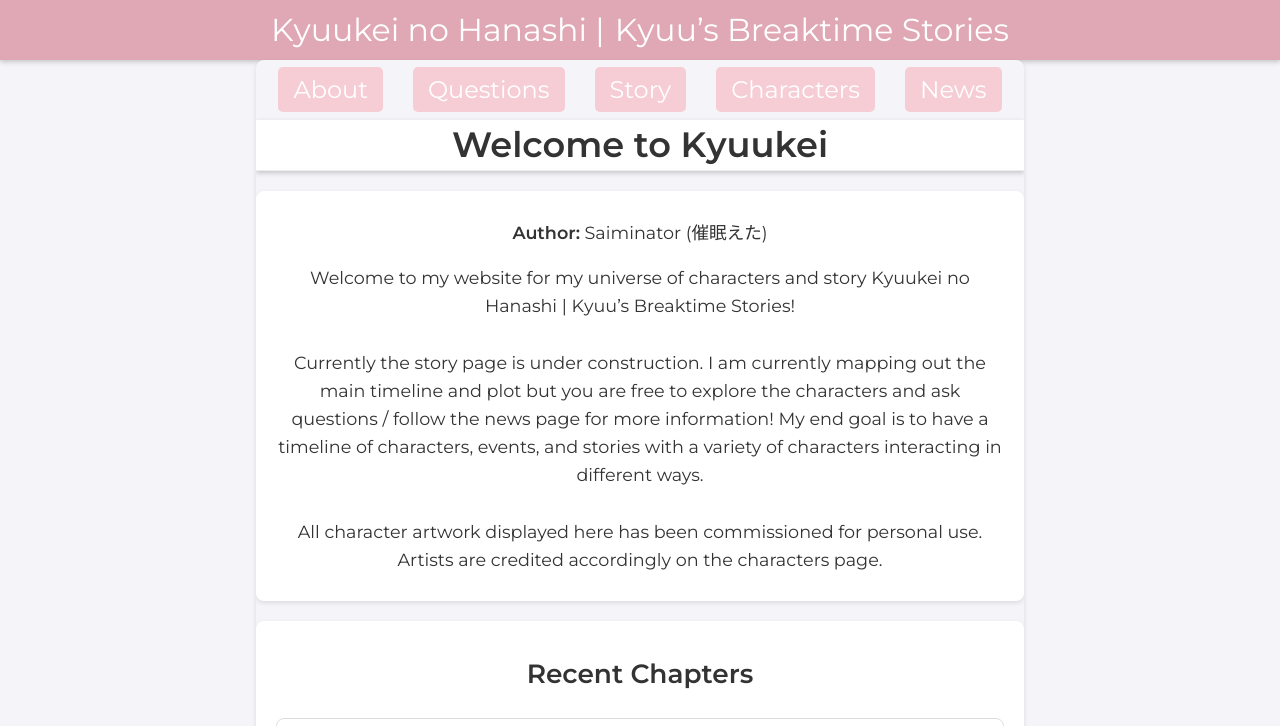
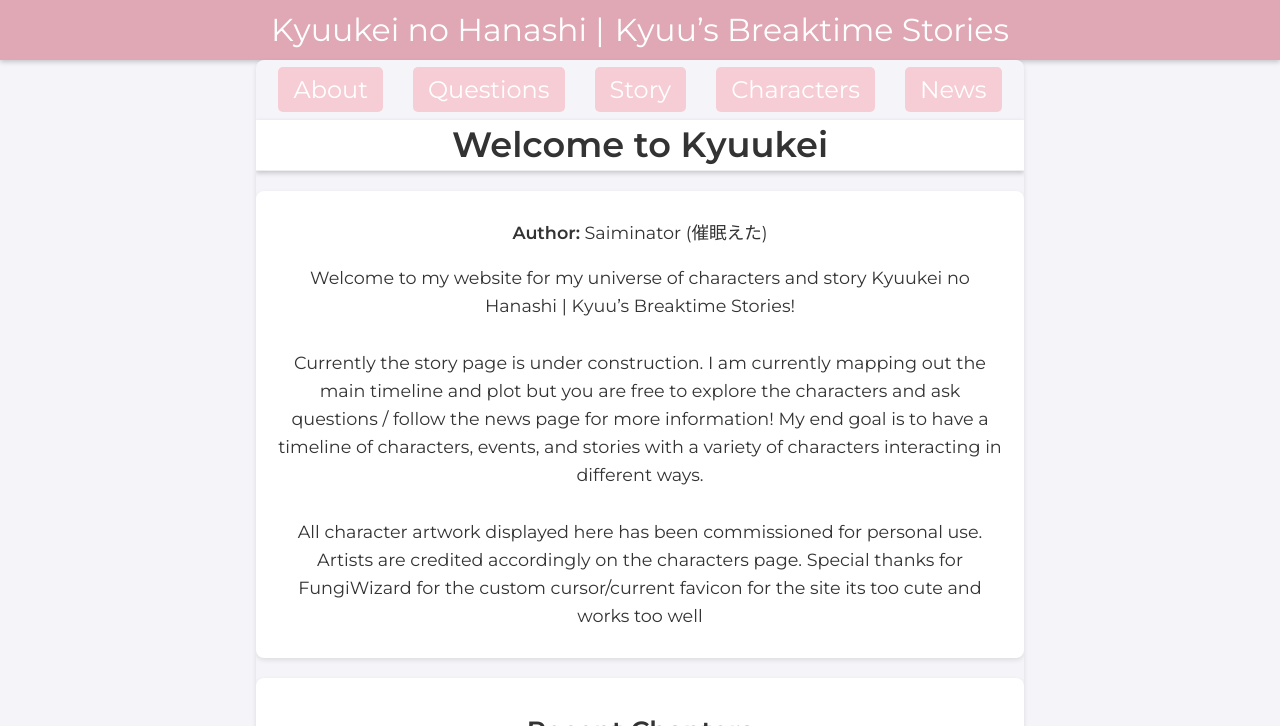
Before and after one commit to Saiminator/Kyuukei, a Jekyll site: the page built from index.html, in a window 1280 px wide, cut to the strip 0-726 px from the top of the page. Built offline with Jekyll 4.4.1, drawn with Linux system fonts in a browser that asks for light colours.

Commit message:
Update index.html

```diff
--- a/index.html
+++ b/index.html
@@ -11,6 +11,8 @@
     Currently the story page is under construction. I am currently mapping out the main timeline and plot but you are free to explore the characters and ask questions / follow the news page for more information! My end goal is to have a timeline of characters, events, and stories with a variety of characters interacting in different ways.<br><br>
 
     All character artwork displayed here has been commissioned for personal use. Artists are credited accordingly on the characters page.
+
+    Special thanks for FungiWizard for the custom cursor/current favicon for the site its too cute and works too well
   </p>
 </section>
 
```
